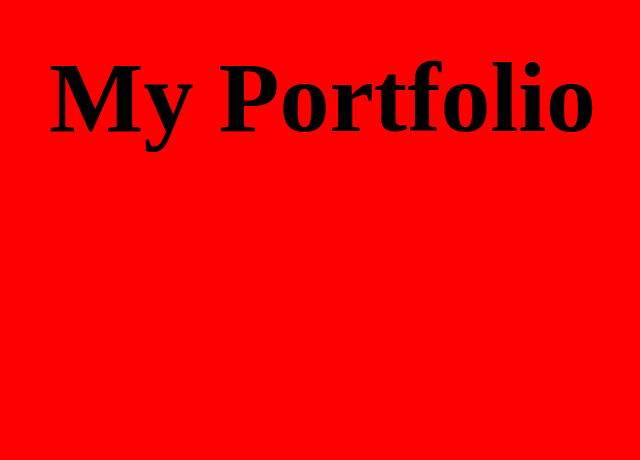
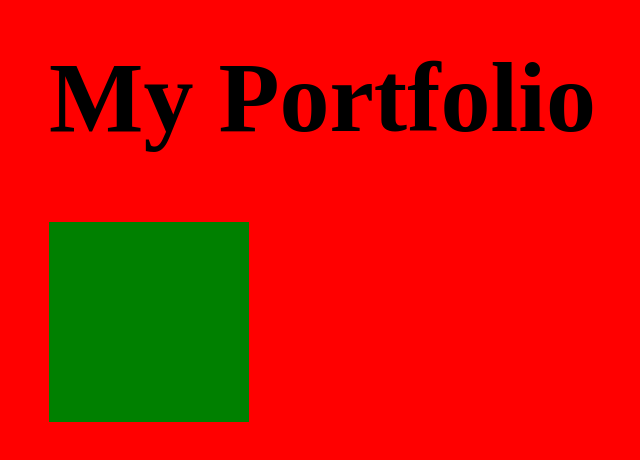
Before and after one commit to batteries76/portfolio, a plain HTML site: page index.html in a window 1280 px wide. Shown: the part 216-676 px from the top of the page, without its empty margins (207-847 px from the left). Drawn offline with Linux system fonts and the light colour scheme.

Commit message:
this new feature box

```diff
--- a/index.html
+++ b/index.html
@@ -11,5 +11,8 @@
     <h1>
         My Portfolio
     </h1>
+    <div class="box">
+
+    </div>
 </body>
 </html>
--- a/styles.css
+++ b/styles.css
@@ -3,3 +3,9 @@ body {
     margin: 20%;
     font-size: 50px;
 }
+
+.box {
+    height: 200px;
+    width: 200px;
+    background-color: green;
+}
```
